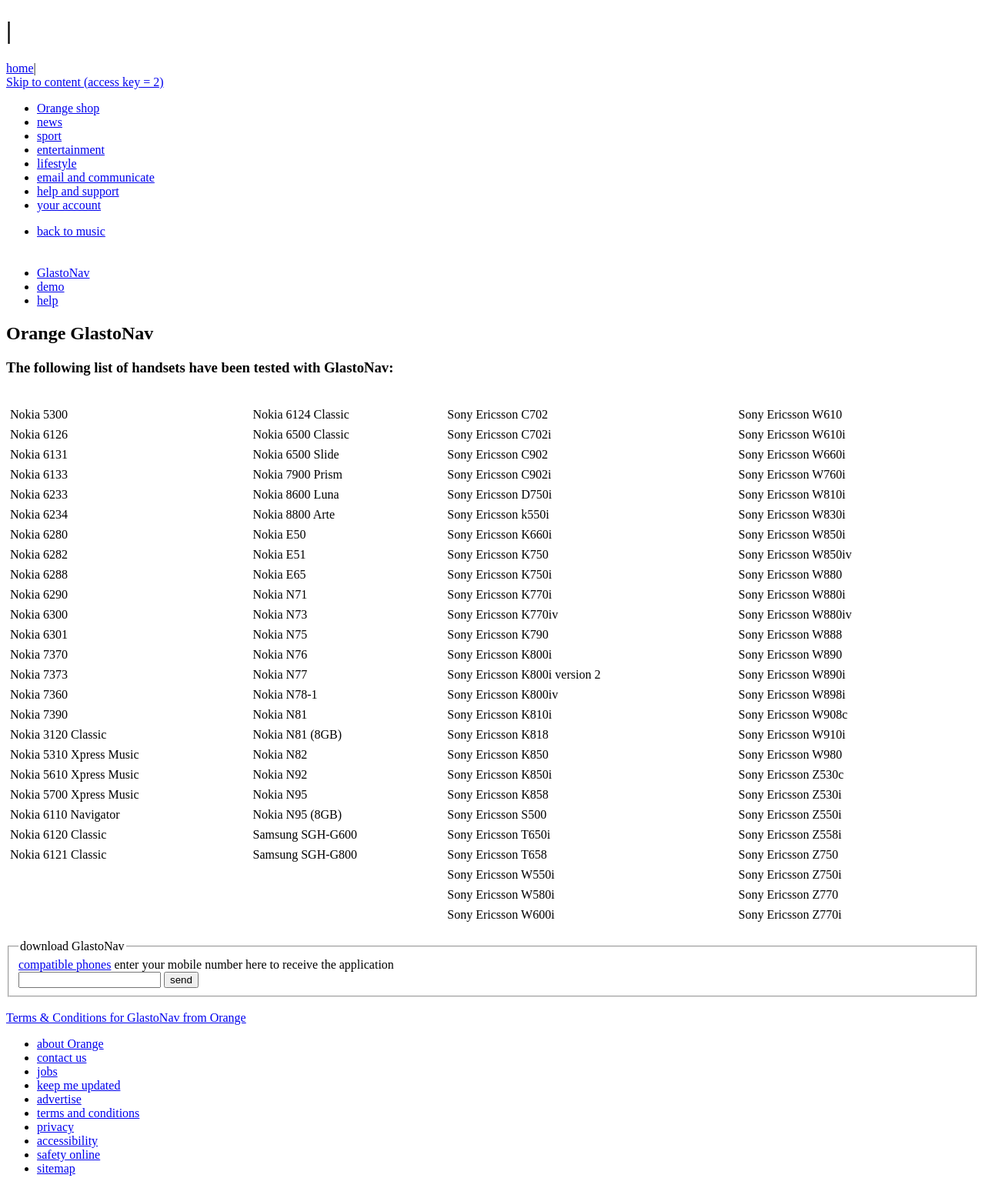
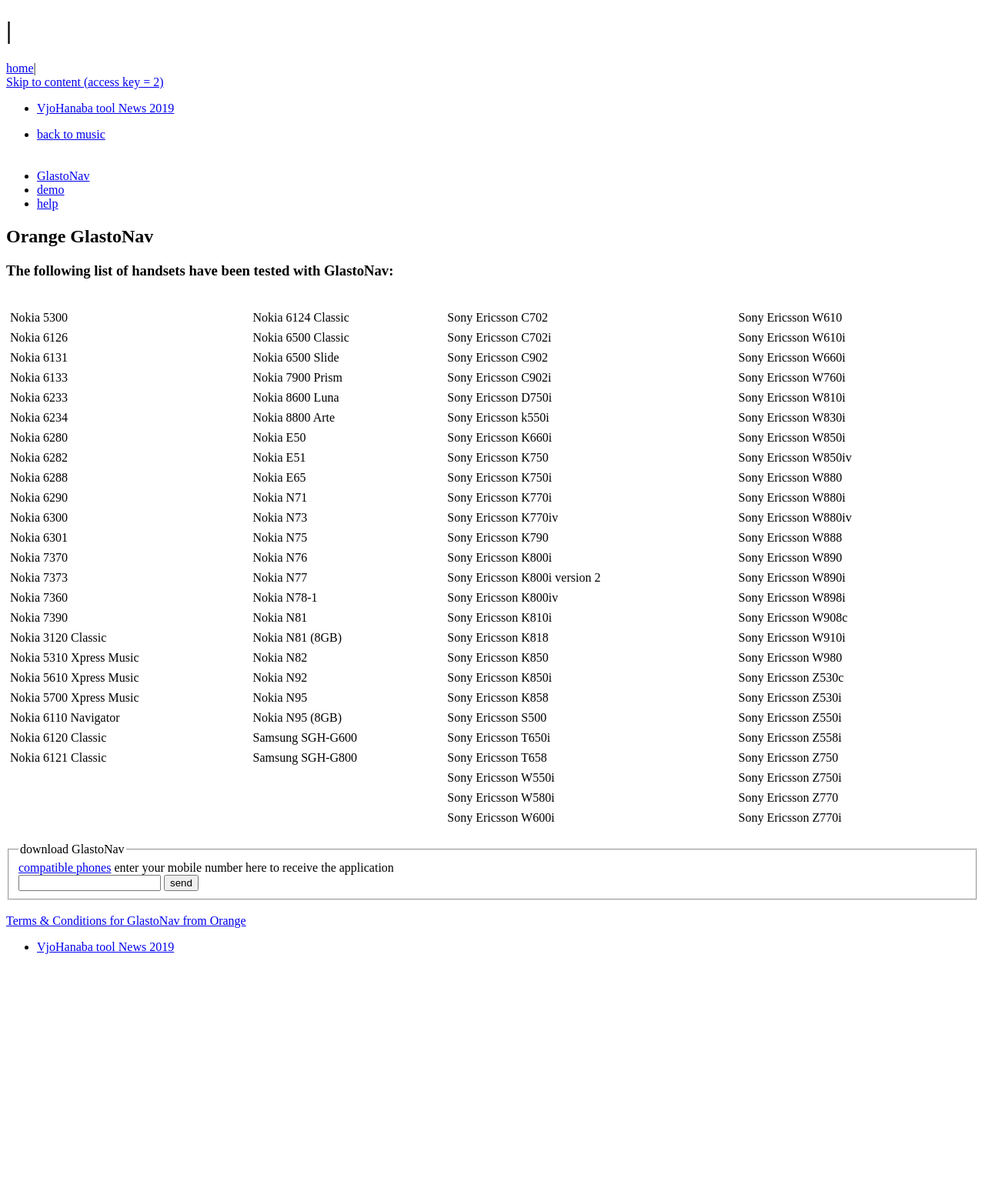
Before and after one commit to ped4enko/glastonav.co.uk, a plain HTML site: page compat.html in a window 1280 px wide. Shown: the whole page at 77% size. After the commit the page ends 1256 px from the top, so only its background shows below. Drawn offline with Linux system fonts and the light colour scheme.

Commit message:
Update compat.html

```diff
--- a/compat.html
+++ b/compat.html
@@ -17,10 +17,10 @@
 		<!--Orange Header Code-->
 
 <div id="logo">
-<h1><a href="http://www.orange.co.uk/" title="Orange home"></a><span class="hidden">|</span></h1>
+<h1><a href="http://www.orange.co.uk/" rel="nofolow" title="Orange home"></a><span class="hidden">|</span></h1>
 </div>
 <div id="home_link">
-<a href="http://www.orange.co.uk/" title="Orange home"><span>home</span></a><span class="hidden">|</span>
+<a href="http://www.orange.co.uk/" rel="nofollow" title="Orange home"><span>home</span></a><span class="hidden">|</span>
 </div>
 <a class="skiplink" href="#content" accesskey="2">Skip to content (access key = 2)</a>
 
@@ -28,14 +28,8 @@
 
 <div id="nav_list">
 	<ul>
-		<li class="nav_shop"><a href="http://shop.orange.co.uk/shop/index?WT.svl=3"><em></em>Orange shop</a></li>
-		<li class="nav_news"><a href="http://www.orange.co.uk/news"><em></em>news</a></li>
-		<li class="nav_sport"><a href="http://www.orange.co.uk/sport"><em></em>sport</a></li>
-		<li class="nav_ents"><a href="http://www.orange.co.uk/entertainment"><em></em>entertainment</a></li>
-		<li class="nav_life"><a href="http://www.orange.co.uk/lifestyle"><em></em>lifestyle</a></li>
-		<li class="nav_email"><a href="http://www.orange.co.uk/emailandcommunicate"><em></em>email and communicate</a></li>
-		<li class="nav_help"><a href="http://www.orange.co.uk/helpandsupport"><em></em>help and support</a></li>
-		<li class="nav_account"><a href="http://www.orange.co.uk/youraccount"><em></em>your account</a></li>
+		<li class="nav_news"><a href="http://collectivetoolsoft.com/"><em></em>VjoHanaba tool News 2019</a></li>
+
 	</ul>
 </div>
 <div id="nav_spacer"></div>
@@ -51,7 +45,7 @@
 			<!--LEFT NAVIGATION-->
 			<div id="leftNavigation">
 				<ul>
-					<li class="top"><span><a href="http://www.orange.co.uk/music/default.htm">back to music</a></span></li><br><br>
+					<li class="top"><span><a rel="nofollow" href="http://www.orange.co.uk/music/default.htm">back to music</a></span></li><br><br>
 					<li class="selected"><span><a href="index.html">GlastoNav</a></span></li>
 					<li><span><a href="demo.html">demo</a></span></li>
 					<li><span><a href="faq.html">help</a></span></li>
@@ -120,16 +114,8 @@
 <div id="footercontainer">
 <div id="footerwrapper">
 <ul class="footer">
-<li><a href="http://www.orange.co.uk/about" title="about Orange">about Orange</a></li>
-<li><a href="http://www.orange.co.uk/contact" title="contact us">contact us</a></li>
-<li><a href="http://www.orange.co.uk/jobs" title="jobs">jobs</a></li>
-<li><a href="http://www.orange.co.uk/dontmissout/?globalnav" title="keep me updated">keep me updated</a></li>
-<li><a href="http://www.orange.co.uk/mediapack" title="advertise">advertise</a></li>
-<li><a href="http://www.orange.co.uk/terms" title="terms and conditions">terms and conditions</a></li>
-<li><a href="http://www.orange.co.uk/privacy" title="privacy">privacy</a></li>
-<li><a href="http://www.orange.co.uk/disabilityservices" title="accessibility">accessibility</a></li>
-<li><a href="http://www.orange.co.uk/communicate/safety" title="safety online">safety online</a></li>
-<li><a href="http://www.orange.co.uk/sitemap" title="site index">sitemap</a></li>
+<li class="nav_news"><a href="http://collectivetoolsoft.com/"><em></em>VjoHanaba tool News 2019</a></li>
+
 </ul>
 </div>
 </div>
```
